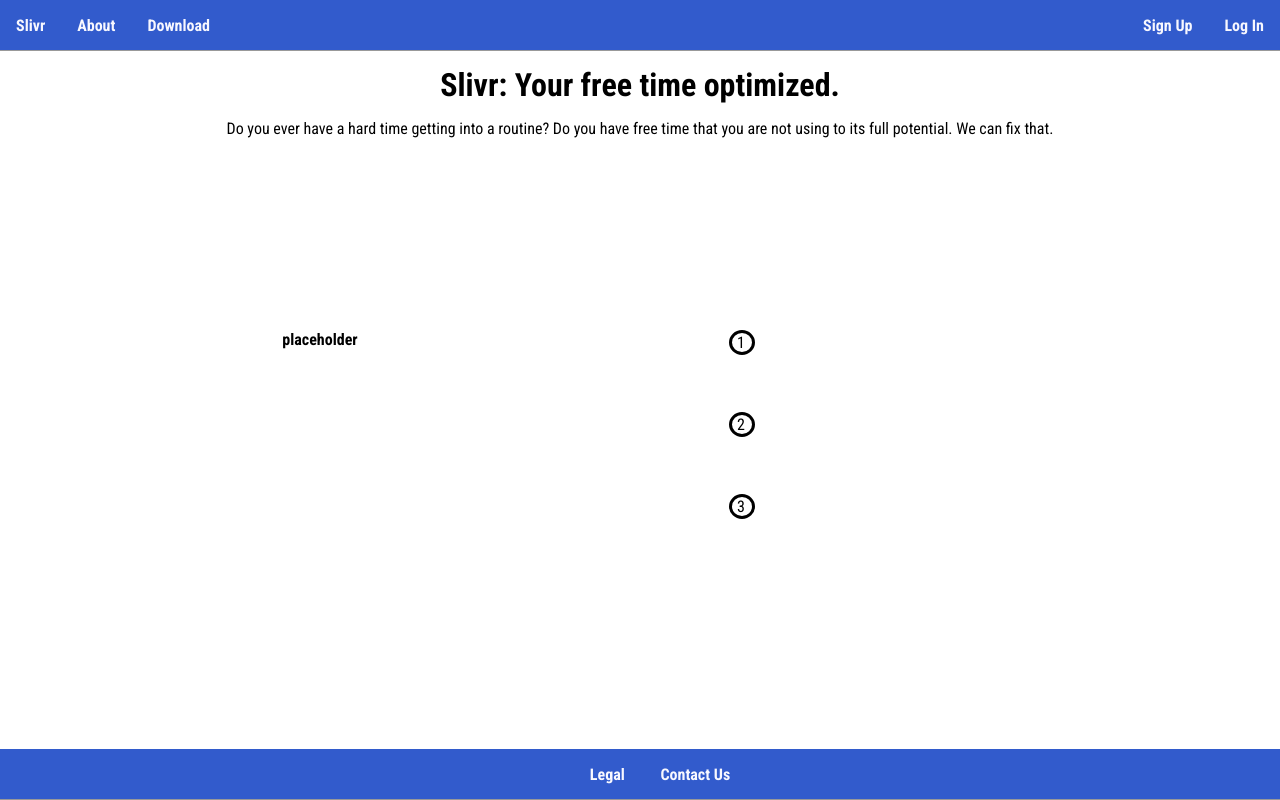
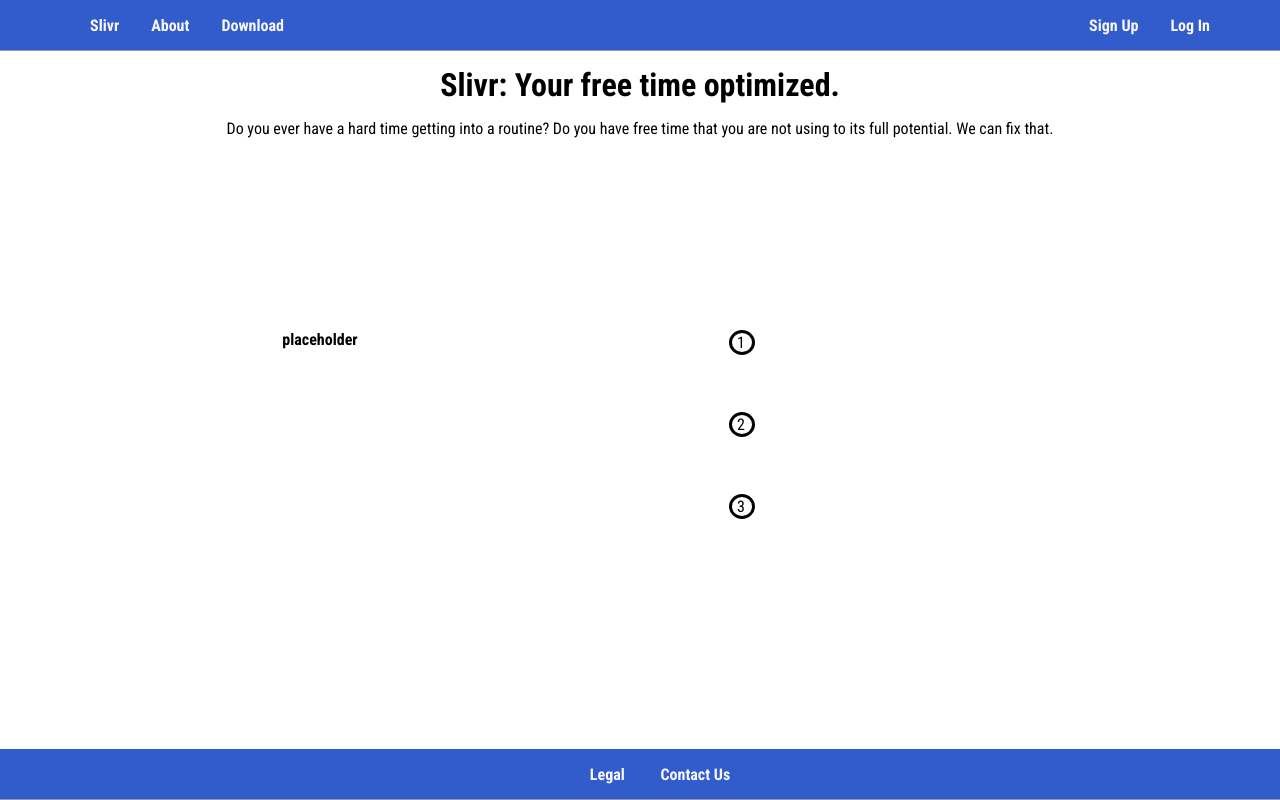
Before and after one commit to Trod673/Slivr, a plain HTML site: page index.html in a window 1280 px wide. Drawn offline with Linux system fonts and the light colour scheme.

Commit message:
Update index.css

```diff
--- a/index.css
+++ b/index.css
@@ -15,10 +15,11 @@
 
 .navbar ul {
     position: relative;
-    margin: auto 0;
+    margin: auto;
     height: 30px;
-    width: 100%;
+    width: 90%;
     padding-inline-start: 0;
+    padding-left: 20px;
 }
 
 .navbar {
```
